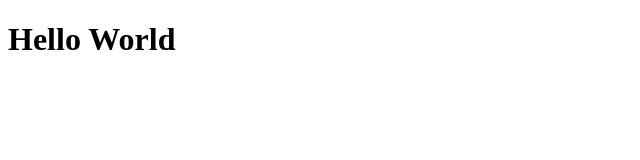
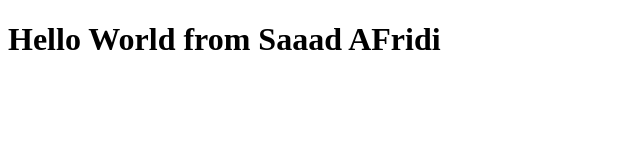
Before and after one commit to mohammadsaadafridi/Bootcamp2020Sample, a plain HTML site: page index.html in a window 1280 px wide. Shown: the whole page, without its empty margins (0-640 px from the left). Drawn offline with Linux system fonts and the light colour scheme.

Commit message:
upated auto_deploy

```diff
--- a/index.html
+++ b/index.html
@@ -5,7 +5,7 @@
 
     <body>
 
-        <h1>Hello World</h1>
+        <h1>Hello World from Saaad AFridi</h1>
     </body>
 </head>
 </html>
```
